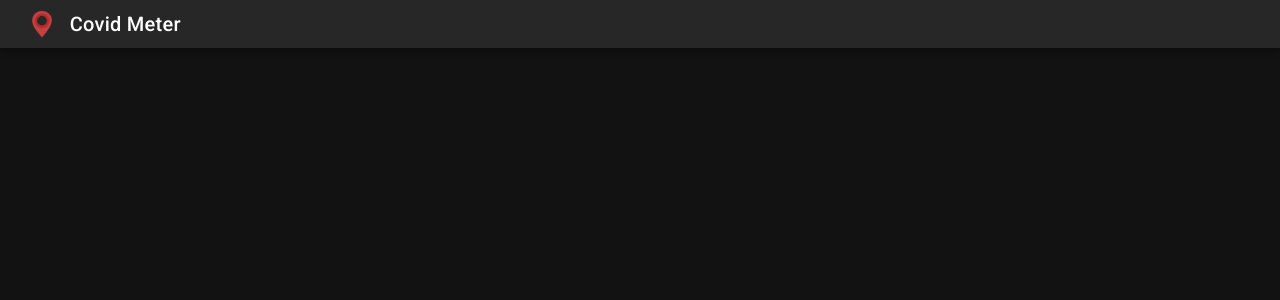
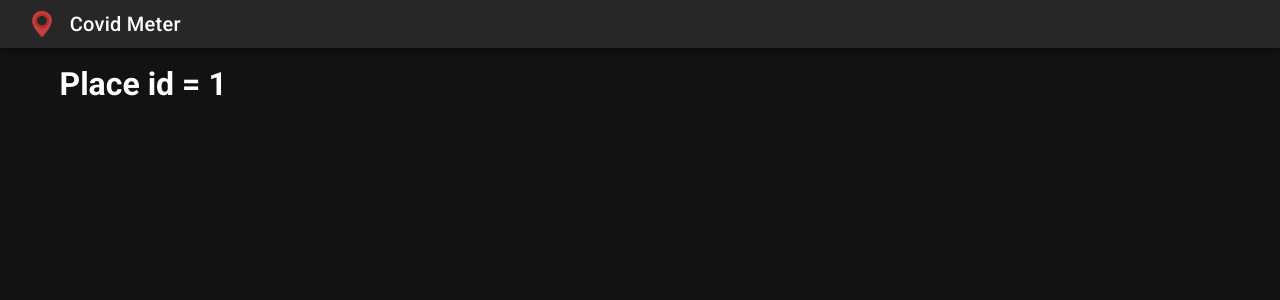
Before and after one commit to cody9898/CS411-Project, a Vue app in the folder client/: page /location/1 in a window 1280 px wide. Before the commit this address led to /. Shown: the top 300 px of the page. Built offline with nearby package versions, Linux system fonts and the light colour scheme.

Commit message:
routing when clicking on search result now works

```diff
--- a/client/src/components/Location.vue
+++ b/client/src/components/Location.vue
@@ -1,6 +1,8 @@
 <template>
   <div>
-    {{placeid}}
+    <v-container>
+      <h1> Place id = {{placeid}} </h1>
+    </v-container>
   </div>
 </template>
 
--- a/client/src/components/Search.vue
+++ b/client/src/components/Search.vue
@@ -100,14 +100,14 @@ export default {
             this.results.push(data.results[i]);
           }
           this.loaded = true;
-          console.log(this.results)
         })
         .catch((error) => {
             console.error(error);
         });
     },
     handleClick(place) {
-      this.$router.push({name: 'Location', params: {placeid: place.place_id}})
+      console.log(place.place_id)
+      this.$router.push({path: `/location/${place.place_id}`})
     }
   }
 };
--- a/client/src/router.js
+++ b/client/src/router.js
@@ -2,6 +2,7 @@ import Vue from 'vue';
 import Router from 'vue-router';
 import Ping from './components/Ping.vue';
 import Search from './components/Search.vue';
+import Location from './components/Location.vue'
 
 Vue.use(Router);
 
```
